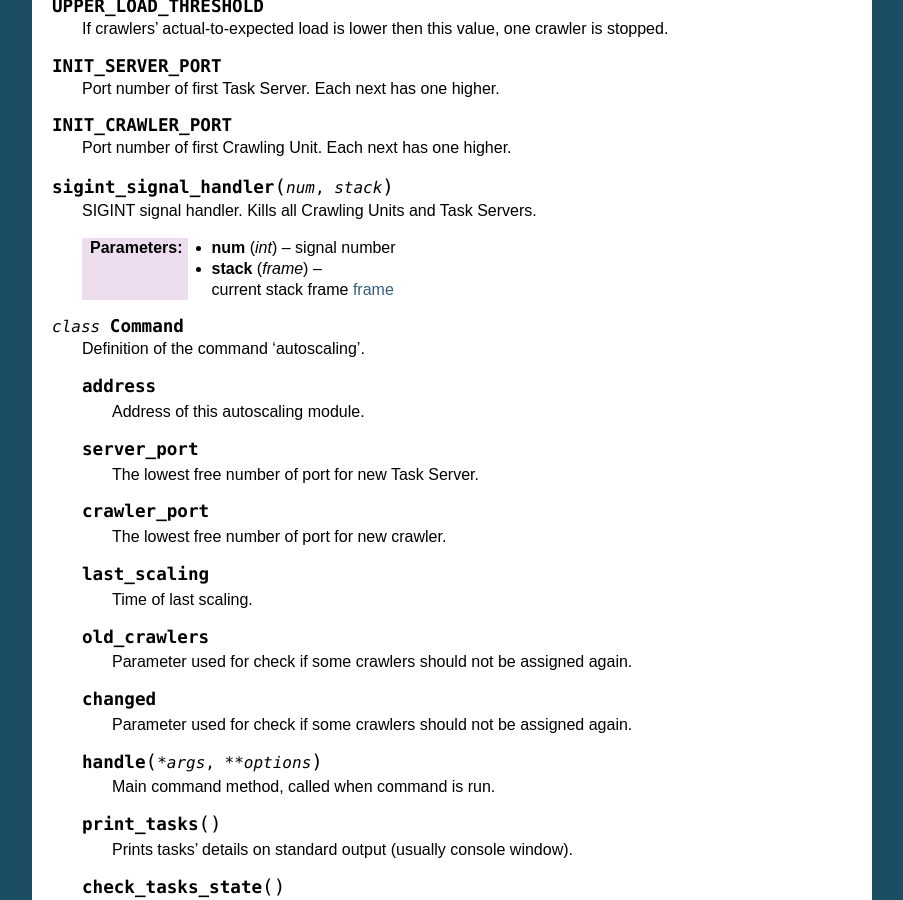
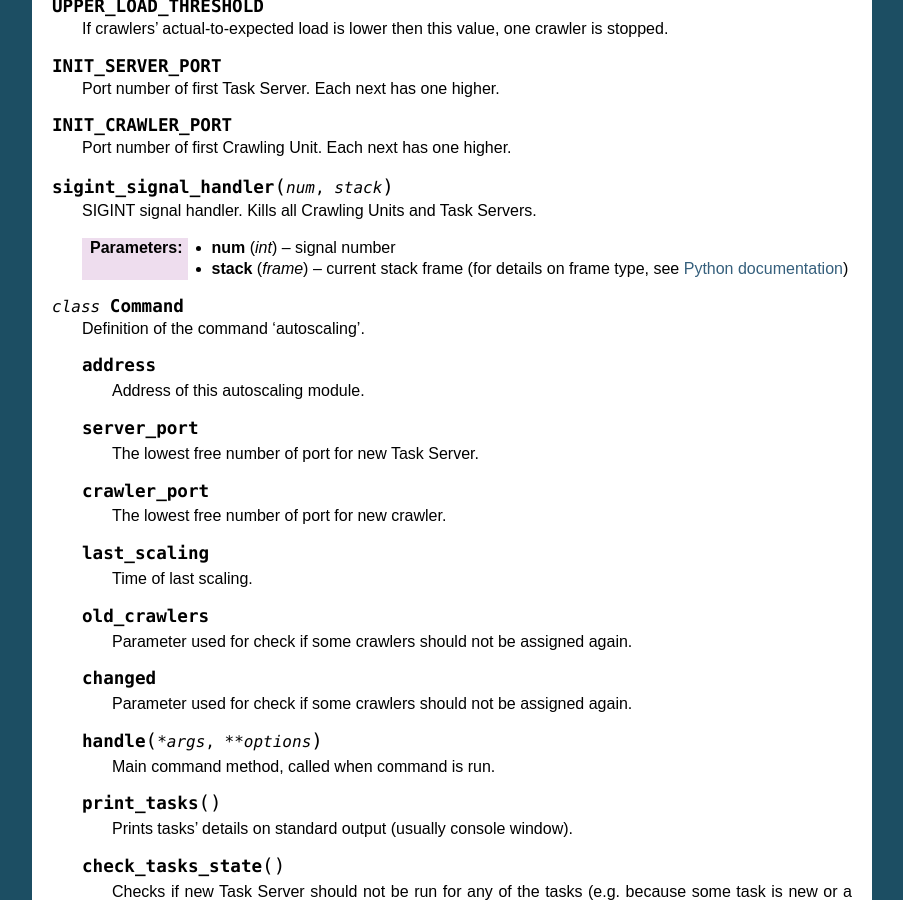
Before and after one commit to agh-glk/fcs, a Sphinx documentation site: the page built from docs/source/manager/management/commands/autoscaling.rst, in a window 1280 px wide and 900 px high, scrolled down 991 px. Shown: the whole window, without its empty margins (198-1101 px from the left). Built offline with Sphinx 7.4.7, drawn with Linux system fonts in a browser that asks for light colours; formulas are drawn with MathJax 3.

Commit message:
[NT] Edit

```diff
--- a/docs/source/manager/management/commands/autoscaling.rst
+++ b/docs/source/manager/management/commands/autoscaling.rst
@@ -78,7 +78,7 @@ The autoscaling module. It is run as a Django application command.
    SIGINT signal handler. Kills all Crawling Units and Task Servers.
 
    :param int num: signal number
-   :param `frame <https://docs.python.org/2/reference/datamodel.html>`_ stack: current stack frame `frame <https://docs.python.org/2/reference/datamodel.html>`_
+   :param frame stack: current stack frame (for details on frame type, see `Python documentation <https://docs.python.org/2/reference/datamodel.html>`_)
 
 
 .. py:class:: Command
```
